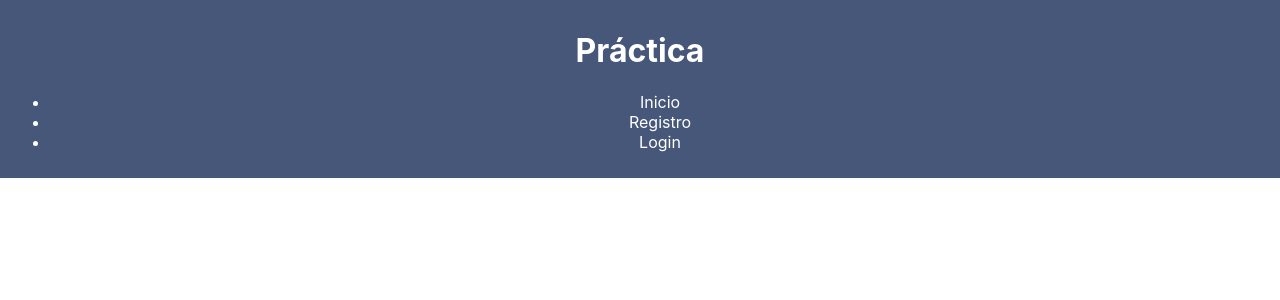
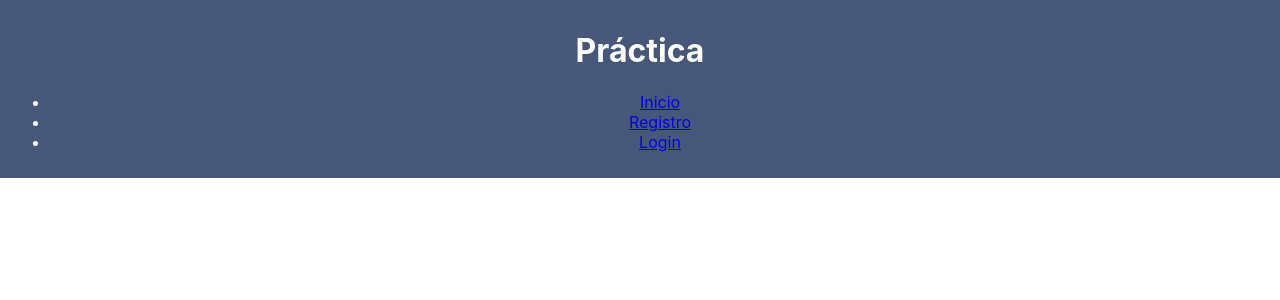
Before and after one commit to EzeMoreira/my-app, a React (Create React App) app: page / in a window 1280 px wide. Shown: the top 300 px of the page. Built offline with nearby package versions, Linux system fonts and the light colour scheme.

Commit message:
agregado a pagina el archivo home

```diff
--- a/package.json
+++ b/package.json
@@ -4,6 +4,7 @@
   "private": true,
   "dependencies": {
     "cra-template": "1.2.0",
+    "is-number": "^7.0.0",
     "react": "^18.3.1",
     "react-dom": "^18.3.1",
     "react-scripts": "5.0.1",
--- a/src/App.js
+++ b/src/App.js
@@ -1,12 +1,12 @@
 import './App.css';
-import BarraNav from './components/Nav'
+import Home from './paginas/Home';
 
 function App() {
 
   return (
     <div className="App">
         <h1> Práctica </h1>
-        <BarraNav/>
+        <Home/>
     </div>
   );
 }
--- a/src/components/Nav.jsx
+++ b/src/components/BarraNav.jsx
@@ -6,9 +6,9 @@ function BarraNav(){
         <div>
             <nav>
                 <ul>
-                    <li><a href="./"></a>Inicio</li>
-                    <li><a href="./"></a>Registro</li>
-                    <li><a href="./"></a>Login</li>
+                    <li><a href="#">Inicio</a></li>
+                    <li><a href="/register">Registro</a></li>
+                    <li><a href="/login">Login</a></li>
                 </ul>
             </nav>
         </div>
--- a/src/paginas/home.jsx
+++ b/src/paginas/home.jsx
@@ -0,0 +1,12 @@
+import React from "react";
+import BarraNav from "../components/BarraNav";
+
+function Home() {
+    return(
+        <div>
+            <BarraNav/>
+        </div>
+    );
+}
+
+export default Home;
```
Also changed, not shown: 1 other file (tests, documents, lock files or other folders).
